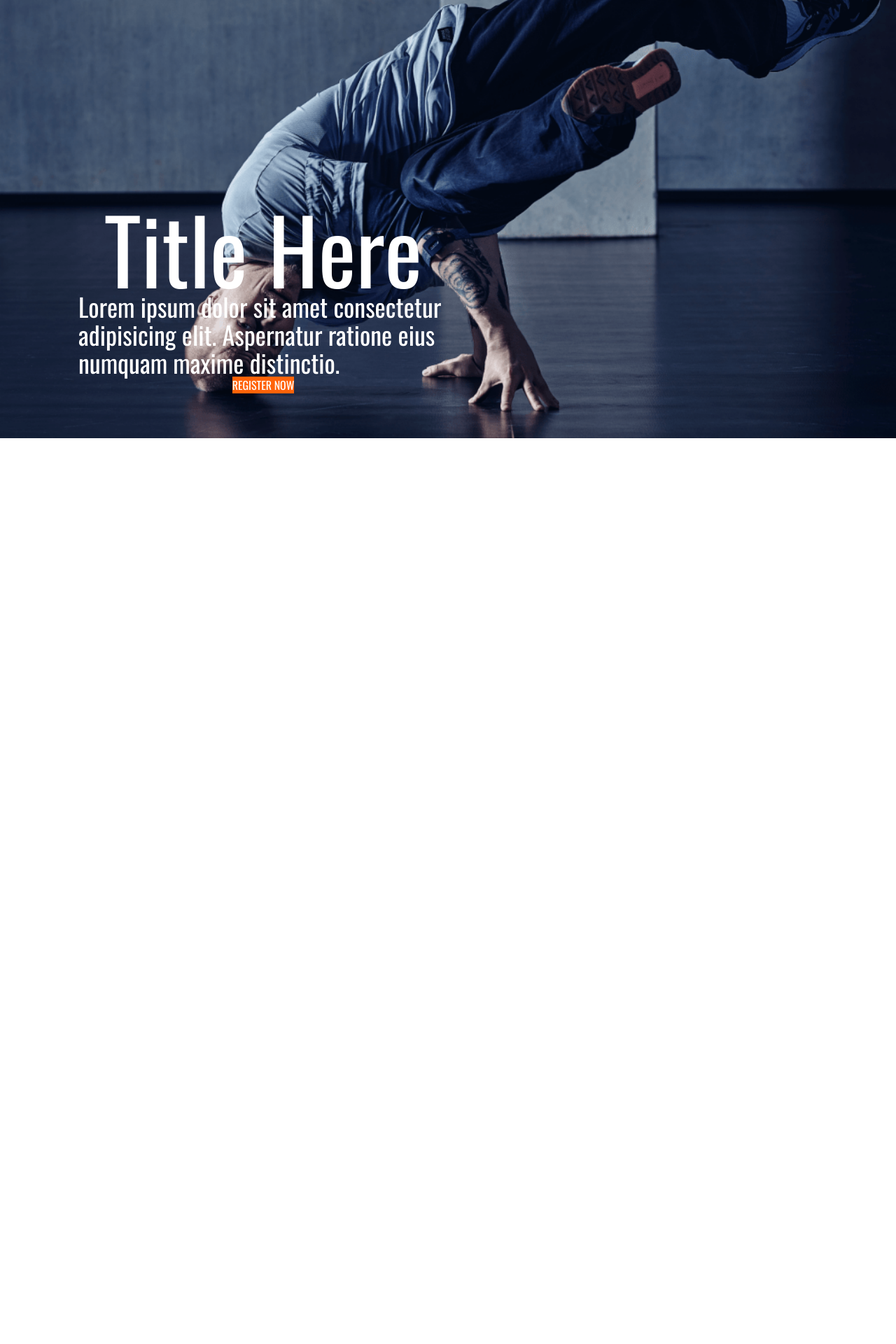
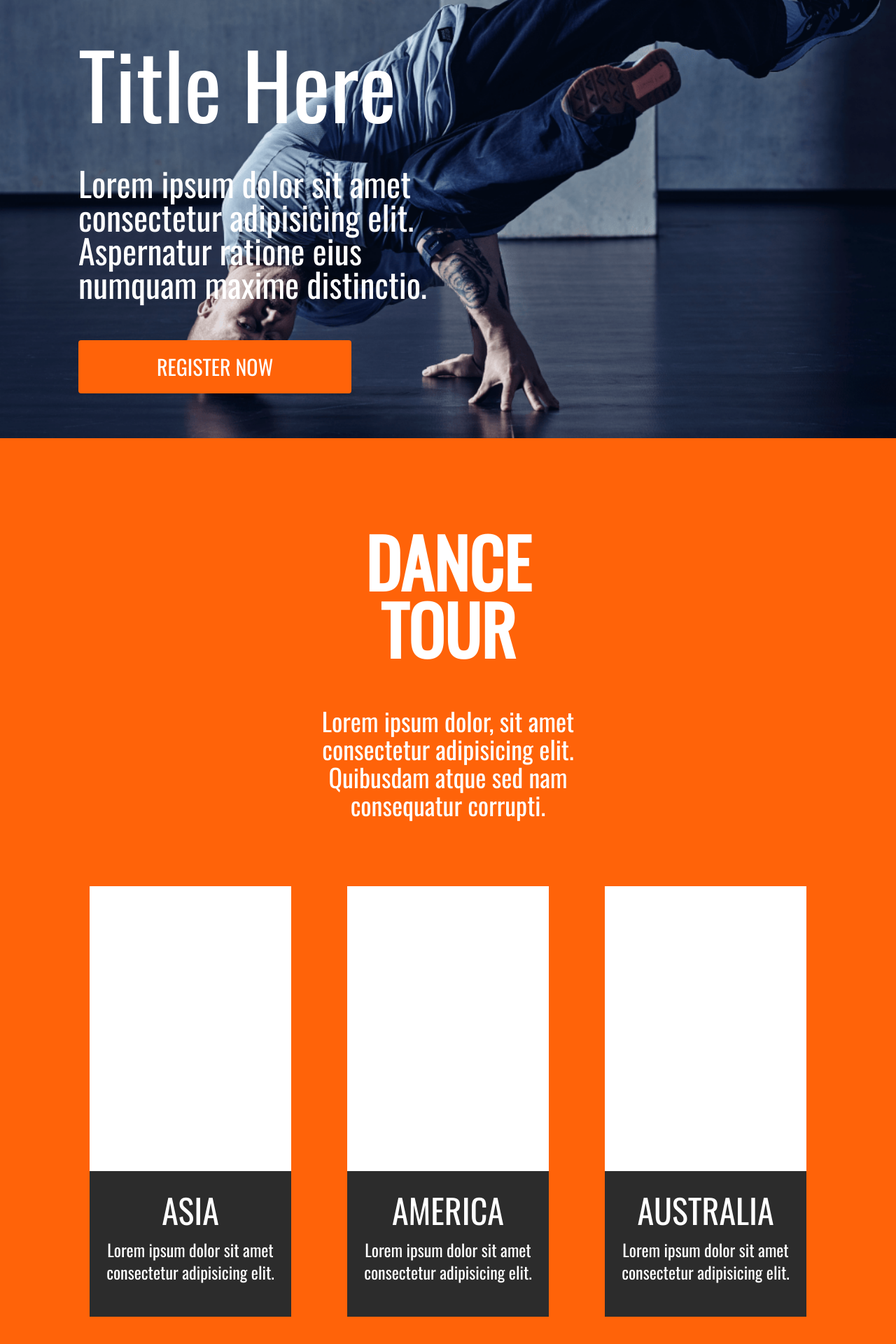
Before and after one commit to Sami-21/Music, a Vue app: page / in a window 1280 px wide. Shown: the part 174-2094 px from the top of the page at 70% size. Before the commit the page ends 800 px from the top, so only its background shows below. Built offline with nearby package versions, Linux system fonts and the light colour scheme.

Commit message:
Dance Tour Section complete (image+bg not finished)

```diff
--- a/src/Views/HomeView.vue
+++ b/src/Views/HomeView.vue
@@ -1,46 +1,44 @@
 <template>
   <main class="min-h-screen w-screen text-white">
-    <NavBar />
+    <!-- <NavBar /> -->
+    <IntroSection />
     <section
-      id="IntroSection"
-      class="relative min-h-screen w-screen flex items-end py-16 px-28"
+      id="DanceTour"
+      class="min-h-screen w-screen flex flex-col items-center py-32 md:px-32 sm:px-16 px-8"
     >
-      <div class="md:w-1/2">
-        <h1 class="block text-9xl">Title Here</h1>
-        <p class="block text-4xl">
-          Lorem ipsum dolor sit amet consectetur adipisicing elit. Aspernatur
-          ratione eius numquam maxime distinctio.
+      <div class="lg:w-1/2 w-full mx-auto text-center px-16">
+        <h1 class="lg:text-8xl md:text-7xl text-6xl font-bold mb-16">
+          DANCE TOUR
+        </h1>
+        <p class="lg:text-4xl md:text-3xl text-2xl">
+          Lorem ipsum dolor, sit amet consectetur adipisicing elit. Quibusdam
+          atque sed nam consequatur corrupti.
         </p>
-        <button class="block">REGISTER NOW</button>
+      </div>
+      <div
+        class="grid gap-20 xl:grid-cols-3 lg:grid-cols-2 grid-cols-1 w-full min-h-fit mt-24"
+      >
+        <CardComponent CardTitle="ASIA" />
+        <CardComponent CardTitle="AMERICA" />
+        <CardComponent CardTitle="AUSTRALIA" />
       </div>
     </section>
   </main>
 </template>
 <script>
-import NavBar from "../components/NavBar.vue";
+// import NavBar from "../components/NavBar.vue";
+import IntroSection from "@/components/IntroSection.vue";
+import CardComponent from "@/components/CardComponent.vue";
 // import Card from "../components/CardComponent.vue";
 // import PriceCard from "../components/PriceCard.vue";
 // import StatComponent from "@/components/StatComponent.vue";
 export default {
-  components: { NavBar },
+  components: { IntroSection, CardComponent },
 };
 </script>
 
 <style scoped>
-#IntroSection {
-  background-image: url(../assets/featured_image-8.png);
-  background-position: center center;
-  background-repeat: no-repeat;
-  background-size: cover;
-}
-#IntroSection div {
-  height: 100%;
-  display: flex;
-  flex-direction: column;
-  align-items: center;
-  justify-content: center;
-}
-#IntroSection button {
+#DanceTour {
   background: #ff6309;
 }
 </style>
--- a/src/components/CardComponent.vue
+++ b/src/components/CardComponent.vue
@@ -1,11 +1,18 @@
 <template>
-  <div class="cardContainer">
-    <div class="imageContainer">
-      <img :src="require(`@/assets/${ImageName}`)" alt="pic" />
+  <div id="CardContainer" class="w-full relative">
+    <div class="w-full h-full bg-white">
+      <!-- <img :src="require(`@/assets/${ImageName}`)" alt="pic" class="" /> -->
     </div>
-    <div class="textContainer">
-      <h2>{{ CardTitle.toUpperCase() }}</h2>
-      <p>Lorem ipsum dolor sit amet consectetur adipisicing elit.</p>
+    <div
+      id="textContainer"
+      class="absolute bottom-0 left-0 w-full h-52 text-center py-8 px-6"
+    >
+      <h2 class="xl:text-5xl lg:text-4xl md:text-3xl text-2xl mb-4">
+        {{ CardTitle.toUpperCase() }}
+      </h2>
+      <p class="lg:text-2xl md:text-xl text-lg">
+        Lorem ipsum dolor sit amet consectetur adipisicing elit.
+      </p>
     </div>
   </div>
 </template>
@@ -20,30 +27,14 @@ export default {
 </script>
 
 <style scoped>
-.cardContainer {
-  position: relative;
-  width: 100%;
-  height: 650px;
+#CardContainer {
+  height: 615px;
 }
-.imageContainer img {
+img {
   width: 100%;
   height: 100%;
-  background-size: cover;
 }
-.textContainer {
-  position: absolute;
-  bottom: 0;
-  left: 0;
-  padding-top: 30px;
-  width: 100%;
-  height: 250px;
+#textContainer {
   background: #2c2c2c;
-  text-align: center;
-}
-.textContainer h2 {
-  font-size: 48px;
-}
-.textContainer p {
-  font-size: 36px;
 }
 </style>
--- /dev/null
+++ b/src/components/IntroSection.vue
@@ -0,0 +1,36 @@
+<template>
+  <section
+    id="IntroSection"
+    class="relative min-h-screen w-screen flex items-end py-16 sm:px-28 px-14"
+  >
+    <div class="xl:w-1/2 lg:my-0 w-full lg:text-left text-center my-auto">
+      <h1 class="lg:text-9xl md:text-8xl text-7xl">Title Here</h1>
+      <p class="lg:text-5xl md:text-4xl text-3xl mt-14">
+        Lorem ipsum dolor sit amet consectetur adipisicing elit. Aspernatur
+        ratione eius numquam maxime distinctio.
+      </p>
+      <button
+        class="sm:px-28 sm:py-5 mt-14 sm:text-3xl py-4 px-24 text-xl rounded"
+      >
+        REGISTER NOW
+      </button>
+    </div>
+  </section>
+</template>
+
+<script>
+export default {};
+</script>
+
+<style scoped>
+#IntroSection {
+  background-image: url(../assets/featured_image-8.png);
+  background-position: center center;
+  background-repeat: no-repeat;
+  background-size: cover;
+}
+
+#IntroSection button {
+  background: #ff6309;
+}
+</style>
--- a/src/components/NavBar.vue
+++ b/src/components/NavBar.vue
@@ -1,6 +1,6 @@
 <template>
   <nav
-    class="w-screen h-32 z-10 flex justify-between items-center px-16 fixed top-0 left-0"
+    class="w-screen h-32 z-10 flex justify-between items-center px-16 absolute top-0 left-0"
   >
     <div class="w-48 text-center mr-8">
       <div class="w-full flex justify-center align-center">
@@ -41,7 +41,7 @@
       <li>CONTACT</li>
     </ul>
 
-    <div class="pl-28 text-center">
+    <div class="sm:pl-28 pl-8 text-center">
       <v-icon @click="toggleSearchBar()" dark size="52px">mdi-magnify</v-icon>
     </div>
     <div @click="toggleMenu()" id="NavBarIcon" class="cursor-pointer md:hidden">
```
